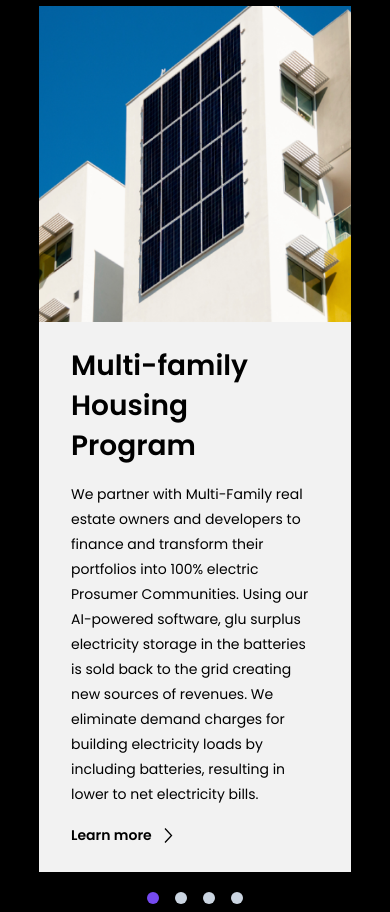
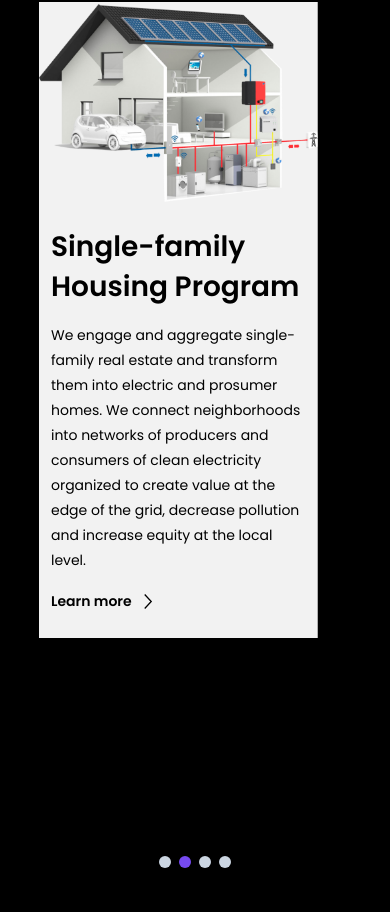
Before and after one commit to Eliman-C5/community-electricity, a Next.js app: page / in a window 390 px wide. Shown: the part 1792-2704 px from the top of the page. Built offline with nearby package versions, Linux system fonts and the light colour scheme.

Commit message:
Slider principal listo en mobile y desktop

```diff
--- a/components/Atoms/AboutSectionCard.jsx
+++ b/components/Atoms/AboutSectionCard.jsx
@@ -2,15 +2,15 @@ import React from 'react'
 import FadeInSection from '../Wrappers/FadeInSection'
 import { LearnMoreBtn } from './LearnMoreBtn'
 
-export const AboutSectionCard = ({title, text, src}) => {
+export const AboutSectionCard = ({title, text, src, style = 'h-full'}) => {
   return (
-    <FadeInSection className={`w-full flex flex-col-reverse md:flex-row items-center pb-6 md:pb-0 max-w-[1135px] mx-auto h-full md:h-[470px] bg-[#F2F2F2]`}>
-        <div className="w-full h-1/2 md:w-1/2 md:h-full px-[2rem] pt-6 md:pt-0 flex flex-col justify-center gap-4">
+    <FadeInSection className={`${style} w-full flex flex-col-reverse md:flex-row items-center mb-[45px] lg:mb-0 pb-6 md:pb-0 max-w-[1135px] mx-auto md:h-[470px] bg-[#F2F2F2]`}>
+        <div className="w-full md:w-1/2 md:h-full px-3 md:px-8 pt-6 md:pt-0 flex flex-col justify-center gap-4">
           <h2 className='title-mobile md:title text-black'>{title}</h2>
           <p className='text-black '>{text}</p>
           <LearnMoreBtn link={'/programs'} newStyles='text-black' path={false} />
         </div>
-        <div className="w-full h-1/2 flex items-center justify-center md:w-1/2 md:h-full order-1">
+        <div className="flex items-center justify-center md:w-1/2 md:h-full order-1">
           <img src={src} alt="slide in about section" className={`h-full md:ml-auto object-cover md:object-contain`}/>
         </div>
     </FadeInSection>
--- a/components/HomePage/About/AboutSlider.jsx
+++ b/components/HomePage/About/AboutSlider.jsx
@@ -8,7 +8,7 @@ export const AboutSlider = ({spanishIsActive, slider, sliderDispatch}) => {
 
   return (
     <>
-      <div className='w-full flex overflow-hidden mt-16 mb-5'>
+      <div className='w-full hidden lg:flex overflow-hidden mt-16 mb-5'>
       {
         spanishIsActive ?
           aboutCarusel.esp.map(slide => slide.id === slider  && (
@@ -29,7 +29,7 @@ export const AboutSlider = ({spanishIsActive, slider, sliderDispatch}) => {
           ))
       }
       </div>
-      <div className="flex justify-center gap-4">
+      <div className="hidden lg:flex justify-center gap-4">
         <SliderCircle slider={slider} number={0} onClick={() => sliderDispatch({type: TYPES.FIRST })} />
         <SliderCircle slider={slider} number={1} onClick={() => sliderDispatch({type: TYPES.SECOND })} />
         <SliderCircle slider={slider} number={2} onClick={() => sliderDispatch({type: TYPES.THIRD })} />
--- a/components/HomePage/About/AboutCarusel.jsx
+++ b/components/HomePage/About/AboutSliderMobile.jsx
@@ -9,25 +9,25 @@ import 'swiper/css/scrollbar';
 import { useSwiper } from 'swiper/react';
 import { aboutCarusel } from '../../../data/text';
 
-export const AboutCarusel = ({spanishIsActive}) => {
+export const AboutSliderMobile = ({spanishIsActive}) => {
 
   return (
-  <div className="">
+  <div className="lg:hidden">
     <Swiper
       // install Swiper modules
       modules={[Autoplay, Navigation, Pagination, Scrollbar, A11y]}
       spaceBetween={50}
       slidesPerView={1.1}
-      // loop={true}
-      // autoplay={{
-      //   delay: 3000,
-      //   disableOnInteraction: false,
-      // }}
+      loop={true}
+      autoplay={{
+        delay: 3000,
+        disableOnInteraction: false,
+      }}
       scrollbar={{ draggable: true }}
       pagination={{ clickable: true }}
       onSwiper={(swiper) => console.log(swiper)}
       onSlideChange={() => console.log('slide change')}
-      className='mt-[60px] max-w-[1440px] mx-auto'
+      className='mt-[60px]'
     >
       {
         spanishIsActive ?
@@ -37,7 +37,7 @@ export const AboutCarusel = ({spanishIsActive}) => {
                 src={slide.src}
                 title={slide.title}
                 text={slide.text}
-                btn={slide.btn} />
+              />
             </SwiperSlide>
           )) :
           aboutCarusel.eng.map(slide => (
@@ -46,7 +46,7 @@ export const AboutCarusel = ({spanishIsActive}) => {
                 src={slide.src}
                 title={slide.title}
                 text={slide.text}
-                btn={slide.btn} />
+              />
             </SwiperSlide>
           ))
       }
--- a/components/HomePage/AboutSection.jsx
+++ b/components/HomePage/AboutSection.jsx
@@ -5,6 +5,7 @@ import { ProgramBox } from './About/ProgramBox'
 import { AboutTexts } from './About/AboutTexts'
 import { AboutSlider } from './About/AboutSlider'
 import { sliderReducer } from '../../reducers/sliderReducer'
+import { AboutSliderMobile } from './About/AboutSliderMobile'
 
 const initialState = 0
 
@@ -19,6 +20,7 @@ export const AboutSection = () => {
       <ProgramBox spanishIsActive={spanishIsActive} sliderDispatch={sliderDispatch} />
       <AboutTexts spanishIsActive={spanishIsActive} />
       <AboutSlider spanishIsActive={spanishIsActive} slider={slider} sliderDispatch={sliderDispatch} />
+      <AboutSliderMobile />
     </Section>
   )
 }
--- a/styles/globals.css
+++ b/styles/globals.css
@@ -11,6 +11,8 @@
   opacity: 1;
   width: 12px;
   height: 12px;
+  position: relative;
+  bottom: 0;
 }
 
 .swiper-pagination-bullet-active {
```
